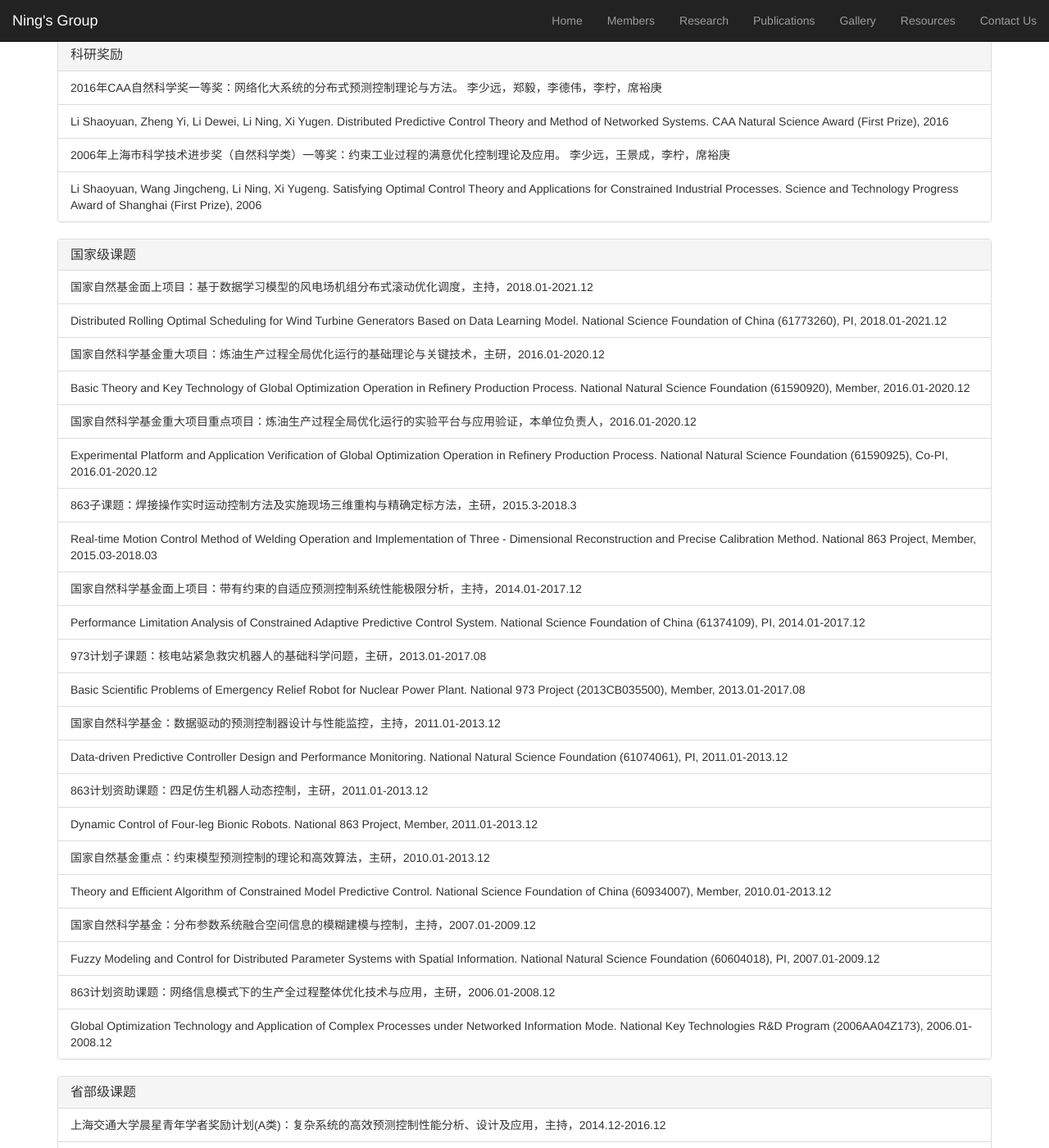
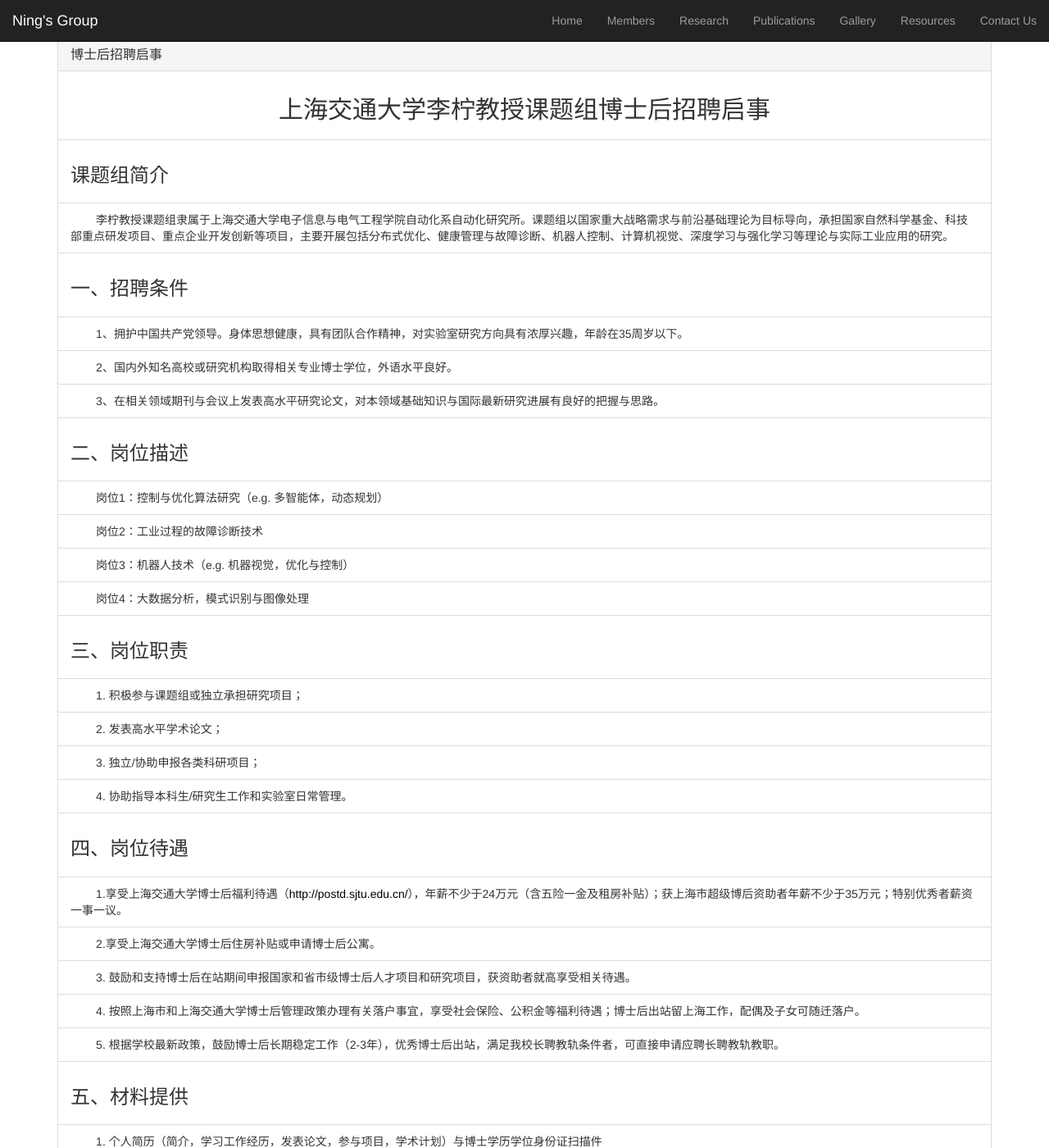
Before and after one commit to academic532/academic532.github.io, a Jekyll site: the page built from research/index.html, in a window 1280 px wide and 1400 px high, scrolled down 448 px. Shown: the whole window at 82% size. Built offline with Jekyll 4.4.1, drawn with Linux system fonts in a browser that asks for light colours; nearby versions of some CDN libraries; some of the changed text lies outside the part shown.

Commit message:
update postd

```diff
--- a/_data/news.json
+++ b/_data/news.json
@@ -1,6 +1,10 @@
 {
   "usage": "index file of news",
   "entry": [
+    {
+      "name": "博士后招聘启事",
+      "link": "https://ning.sjtu.edu.cn/research/",
+    },
     {
       "name": "First Prize of Industrial Internet Algorithm Competition in WAIC2020",
       "link": "https://mp.weixin.qq.com/s/wkmaszu948zmP8Nz3D2Krw"
--- a/_data/projects.json
+++ b/_data/projects.json
@@ -1,6 +1,43 @@
 {
   "usage": "index of lab projects",
   "entry": [
+    {
+      "category":"博士后招聘启事",
+      "items":[
+        "<center><h2>上海交通大学李柠教授课题组博士后招聘启事</h2><center>",
+        "<h3>课题组简介</h3>",
+        "&nbsp;&nbsp;&nbsp;&nbsp;&nbsp;&nbsp;&nbsp;&nbsp;李柠教授课题组隶属于上海交通大学电子信息与电气工程学院自动化系自动化研究所。课题组以国家重大战略需求与前沿基础理论为目标导向，承担国家自然科学基金、科技部重点研发项目、重点企业开发创新等项目，主要开展包括分布式优化、健康管理与故障诊断、机器人控制、计算机视觉、深度学习与强化学习等理论与实际工业应用的研究。",
+        "<h3>一、招聘条件</h3>",
+        "&nbsp;&nbsp;&nbsp;&nbsp;&nbsp;&nbsp;&nbsp;&nbsp;1、拥护中国共产党领导。身体思想健康，具有团队合作精神，对实验室研究方向具有浓厚兴趣，年龄在35周岁以下。",
+        "&nbsp;&nbsp;&nbsp;&nbsp;&nbsp;&nbsp;&nbsp;&nbsp;2、国内外知名高校或研究机构取得相关专业博士学位，外语水平良好。",
+        "&nbsp;&nbsp;&nbsp;&nbsp;&nbsp;&nbsp;&nbsp;&nbsp;3、在相关领域期刊与会议上发表高水平研究论文，对本领域基础知识与国际最新研究进展有良好的把握与思路。",
+        "<h3>二、岗位描述</h3>",
+        "&nbsp;&nbsp;&nbsp;&nbsp;&nbsp;&nbsp;&nbsp;&nbsp;岗位1：控制与优化算法研究（e.g. 多智能体，动态规划）",
+        "&nbsp;&nbsp;&nbsp;&nbsp;&nbsp;&nbsp;&nbsp;&nbsp;岗位2：工业过程的故障诊断技术",
+        "&nbsp;&nbsp;&nbsp;&nbsp;&nbsp;&nbsp;&nbsp;&nbsp;岗位3：机器人技术（e.g. 机器视觉，优化与控制）",
+        "&nbsp;&nbsp;&nbsp;&nbsp;&nbsp;&nbsp;&nbsp;&nbsp;岗位4：大数据分析，模式识别与图像处理",
+        "<h3>三、岗位职责</h3>",
+        "&nbsp;&nbsp;&nbsp;&nbsp;&nbsp;&nbsp;&nbsp;&nbsp;1. 积极参与课题组或独立承担研究项目；",
+        "&nbsp;&nbsp;&nbsp;&nbsp;&nbsp;&nbsp;&nbsp;&nbsp;2. 发表高水平学术论文；",
+        "&nbsp;&nbsp;&nbsp;&nbsp;&nbsp;&nbsp;&nbsp;&nbsp;3. 独立/协助申报各类科研项目；",
+        "&nbsp;&nbsp;&nbsp;&nbsp;&nbsp;&nbsp;&nbsp;&nbsp;4. 协助指导本科生/研究生工作和实验室日常管理。",
+        "<h3>四、岗位待遇</h3>",
+        "&nbsp;&nbsp;&nbsp;&nbsp;&nbsp;&nbsp;&nbsp;&nbsp;1.享受上海交通大学博士后福利待遇（<a href='http://postd.sjtu.edu.cn/'>http://postd.sjtu.edu.cn/</a>），年薪不少于24万元（含五险一金及租房补贴）；获上海市超级博后资助者年薪不少于35万元；特别优秀者薪资一事一议。",
+        "&nbsp;&nbsp;&nbsp;&nbsp;&nbsp;&nbsp;&nbsp;&nbsp;2.享受上海交通大学博士后住房补贴或申请博士后公寓。",
+        "&nbsp;&nbsp;&nbsp;&nbsp;&nbsp;&nbsp;&nbsp;&nbsp;3. 鼓励和支持博士后在站期间申报国家和省市级博士后人才项目和研究项目，获资助者就高享受相关待遇。",
+        "&nbsp;&nbsp;&nbsp;&nbsp;&nbsp;&nbsp;&nbsp;&nbsp;4. 按照上海市和上海交通大学博士后管理政策办理有关落户事宜，享受社会保险、公积金等福利待遇；博士后出站留上海工作，配偶及子女可随迁落户。",
+        "&nbsp;&nbsp;&nbsp;&nbsp;&nbsp;&nbsp;&nbsp;&nbsp;5. 根据学校最新政策，鼓励博士后长期稳定工作（2-3年），优秀博士后出站，满足我校长聘教轨条件者，可直接申请应聘长聘教轨教职。",
+        "<h3>五、材料提供</h3>",
+        "&nbsp;&nbsp;&nbsp;&nbsp;&nbsp;&nbsp;&nbsp;&nbsp;1. 个人简历（简介，学习工作经历，发表论文，参与项目，学术计划）与博士学历学位身份证扫描件",
+        "&nbsp;&nbsp;&nbsp;&nbsp;&nbsp;&nbsp;&nbsp;&nbsp;2. 三篇代表性论文或著作以及其他可以证明本人研究能力的相关材料",
+        "&nbsp;&nbsp;&nbsp;&nbsp;&nbsp;&nbsp;&nbsp;&nbsp;3. 两封领域内专家推荐信（附联系方式）",
+        "<h3>六、联系方式</h3>",
+        "&nbsp;&nbsp;&nbsp;&nbsp;&nbsp;&nbsp;&nbsp;&nbsp;实验室主页：<a href='https://ning.sjtu.edu.cn'>https://ning.sjtu.edu.cn</a>",
+        "&nbsp;&nbsp;&nbsp;&nbsp;&nbsp;&nbsp;&nbsp;&nbsp;联系人：王老师",
+        "&nbsp;&nbsp;&nbsp;&nbsp;&nbsp;&nbsp;&nbsp;&nbsp;E- mail: jundawang@sjtu.edu.cn",
+        "&nbsp;&nbsp;&nbsp;&nbsp;&nbsp;&nbsp;&nbsp;&nbsp;地址：上海闵行区东川路800号上海交通大学电院自动化系"
+      ]
+    },
     {
       "category":"科研奖励",
       "items":[
--- a/_data/publications.json
+++ b/_data/publications.json
@@ -5,7 +5,6 @@
       "category": "Journal Papers",
       "items": [
          "Dewen Li, Ning Li, Frank Lewis. Projection-free Distributed Optimization with Nonconvex Local Objective Functions and Resource Allocation Constraint. IEEE Transactions on Control of Network Systems, 2020.",
-         "Yiming Bian, Linghua Zhuang, Ning Li. Modeling and analysis of lithium-ion batteries for vehicles[J]. 控制工程. 2020-03",
          "Jiang N, Hu X, Li N. Graphical temporal semi-supervised deep learning–based principal fault localization in wind turbine systems[J]. Proceedings of the Institution of Mechanical Engineers, Part I: Journal of Systems and Control Engineering. 2020: 0959651819901034.",
          "S. Kleff and N. Li. Robust Motion Planning in Dynamic Environments Based on Sampled-Data Hamilton-Jacobi Reachability. Robotica, 2020, 38(12):2151-2172.",
          "Jiang N, Li N. A wind turbine frequent principal fault detection and localization approach with imbalanced data using an improved synthetic oversampling technique[J]. International Journal of Electrical Power & Energy Systems, 126: 106595.",
@@ -40,6 +39,7 @@
          "Zhao M, Li N, Li S Y. Min-max model predictive control for constrained nonlinear systems via multiple LPV embeddings[J]. Science in China Series F: Information Sciences, 2009, 52(7): 1129-1135.(SCI)",
          "Min XU, Ning LI, Shaoyuan LI. A wide-range operating fuzzy control algorithm via receding horizon optimization, Journal of Intelligent and Fuzzy Systems, v 17, n 5, 2006, p 493-501, (SCI/EI 065110319505)",
 
+         "Yiming Bian, Linghua Zhuang, Ning Li. Modeling and analysis of lithium-ion batteries for vehicles[J]. 控制工程. 2020-03",
          "张静，李柠，李少远，黄猛. 基于数据的风电机组发电机健康状况评估[J]. 信息与控制. 2018",
          "许裕栗，陈哲，李柠，甘中学. 变速变桨风力机系统的动态矩阵控制. 水电能源科学. 2018",
          "许裕栗，张静，李柠，甘中学，基于数据挖掘的锅炉在线运行状态监测. 热能动力工程. 2018",
```
